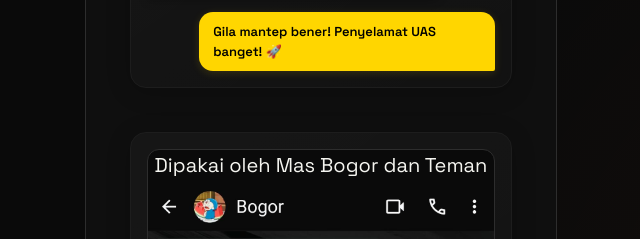
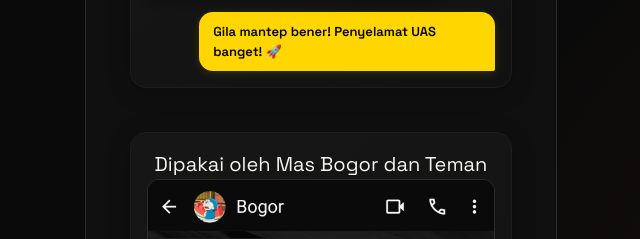
Before and after one commit to adityaberwibawa/embege, a Next.js app: page /auth in a window 1280 px wide. Shown: the part 1131-1370 px from the top of the page, without its empty margins (75-715 px from the left). Built offline with nearby package versions, Linux system fonts and the light colour scheme; no server answers.

Commit message:
fix: testimoni wa 3

```diff
--- a/app/auth/page.tsx
+++ b/app/auth/page.tsx
@@ -143,8 +143,8 @@ export default function AuthPage() {
             alignItems: "center",
             justifyContent: "center"
           }}>
+            <h2 style={{ fontSize: "20px", textAlign: "center", position: "relative", zIndex: 1 }}>Dipakai oleh Mas Bogor dan Teman</h2>
             <div style={{ width: "100%", borderRadius: "12px", overflow: "hidden", border: "1px solid var(--border-dark)", background: "#0a0a0a" }}>
-              <h2 style={{ fontSize: "20px", textAlign: "center", position: "relative", zIndex: 1 }}>Dipakai oleh Mas Bogor dan Teman</h2>
               <img src="/testimonibogor.jpeg" alt="Testimoni WhatsApp" style={{ width: "100%", height: "auto", display: "block" }} />
             </div>
           </div>
```
